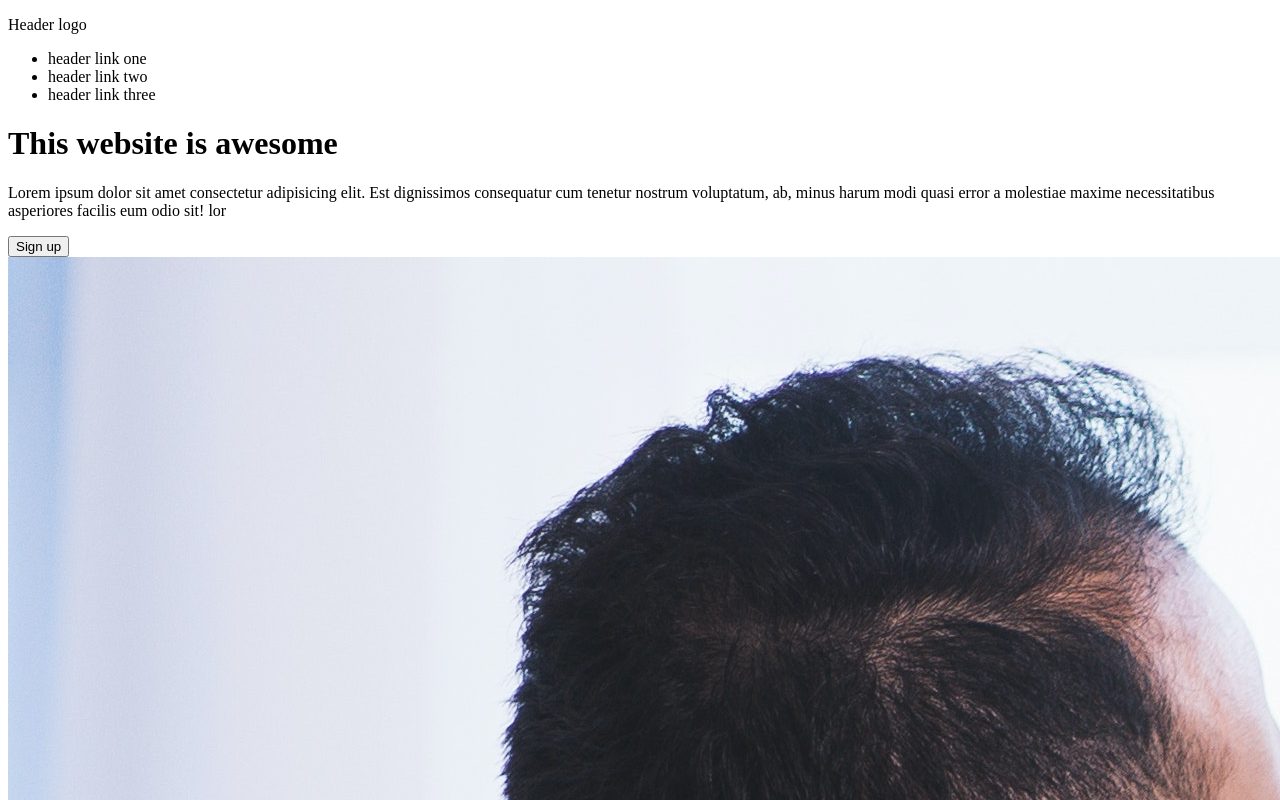
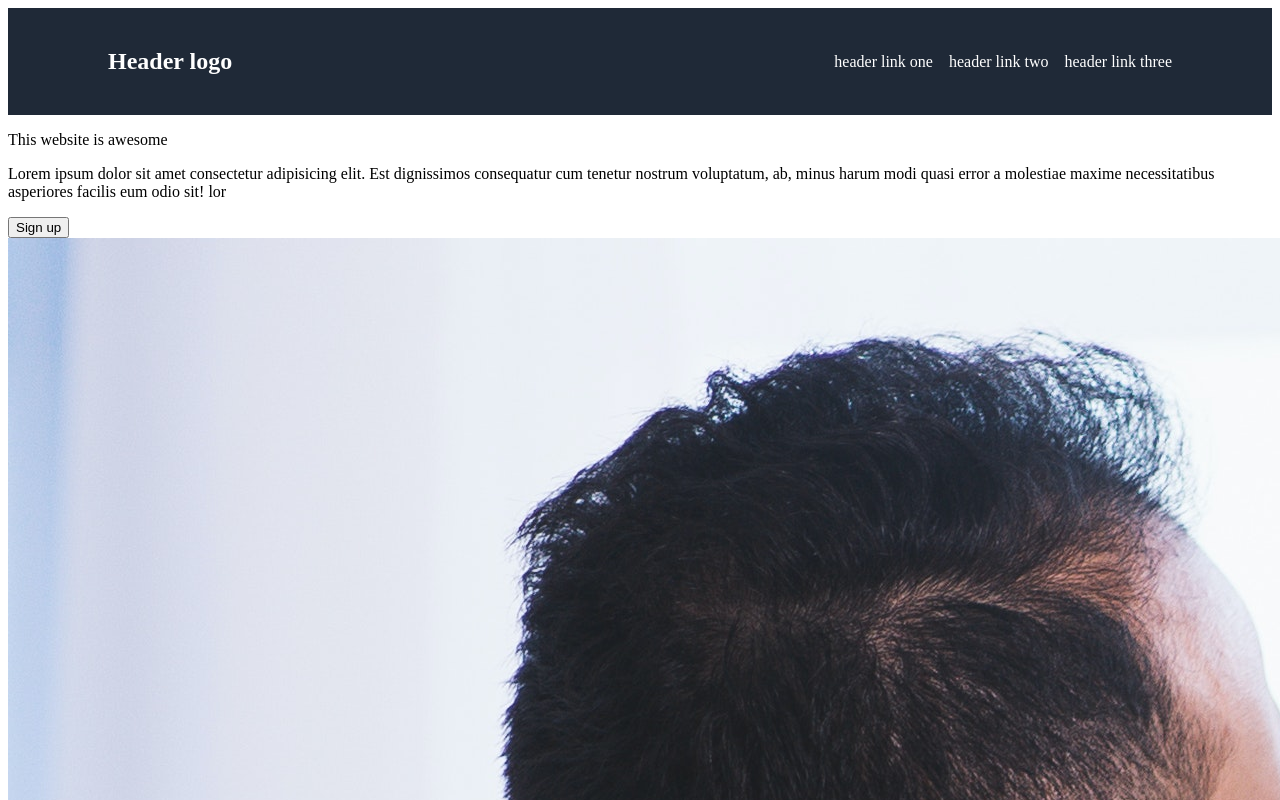
Before and after one commit to i-Amina/landing-page, a plain HTML site: page index.html in a window 1280 px wide. Shown: the top 800 px of the page. Drawn offline with Linux system fonts and the light colour scheme.

Commit message:
Some css styles, changed index.html

```diff
--- /dev/null
+++ b/css/style.css
@@ -0,0 +1,28 @@
+body{
+    display: flex;
+    flex-direction: column;
+}
+
+/*header*/
+.header{
+    display: flex;
+    justify-content: space-between;
+    background-color: #1F2937;
+    padding: 16px;
+    padding-left: 100px;
+    padding-right: 100px;
+    align-items: center;
+}
+
+ul{
+    list-style: none;
+    display: flex;
+    gap: 16px;
+    color: white;
+}
+
+.headerlogo{
+    font-weight: bold;
+    font-size: 24px;
+    color: white;
+}
--- a/index.html
+++ b/index.html
@@ -4,11 +4,12 @@
     <meta charset="UTF-8">
     <meta http-equiv="X-UA-Compatible" content="IE=edge">
     <meta name="viewport" content="width=device-width, initial-scale=1.0">
+    <link rel="stylesheet" href="css/style.css">
     <title>Landing Page</title>
 </head>
 <body>
     <div class="header">
-        <p>Header logo</p>
+        <p class="headerlogo">Header logo</p>
         <ul>
             <li>header link one</li>
             <li>header link two</li>
@@ -18,7 +19,7 @@
 
     <div class="signup">
         <div class="signupsub">
-            <h1>This website is awesome</h1>
+            <p>This website is awesome</p>
             <p>Lorem ipsum dolor sit amet consectetur adipisicing elit. Est dignissimos consequatur cum tenetur nostrum voluptatum, ab, minus harum modi quasi error a molestiae maxime necessitatibus asperiores facilis eum odio sit! lor</p>
             <button>Sign up</button>
         </div>
@@ -46,17 +47,17 @@
     </div>
     <div class="quote">
         <p>Lorem, ipsum dolor sit amet consectetur adipisicing elit. Debitis porro aperiam, quasi unde cupiditate sed odit deleniti illo ducimus quas cumque quibusdam dolorem eveniet? Vel accusantium magnam quas est ipsum?</p>
-        <h6>Sun Tzu, art of war</h6>
+        <p>-Sun Tzu, art of war</p>
     </div>
     <div class="advert">
         <div class="backgroundad">
             <div class="adtext">
-                <h6>Call!</h6>
+                <p>Call!</p>
                 <p>Blah blah blah call us yay</p>
             </div>
             <button>Sign up</button>
         </div>
     </div>
-    <div class="footer"></div>
+    <div class="footer">Copyright</div>
 </body>
 </html>
```
